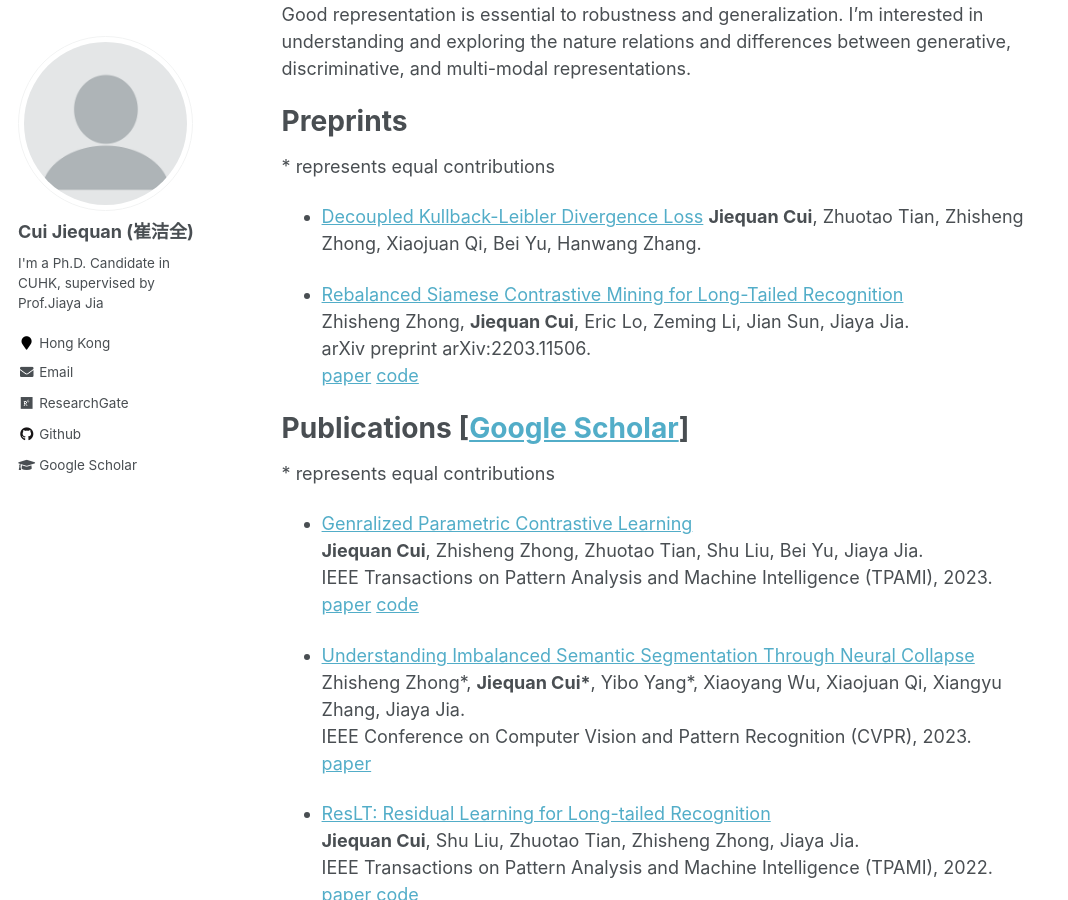
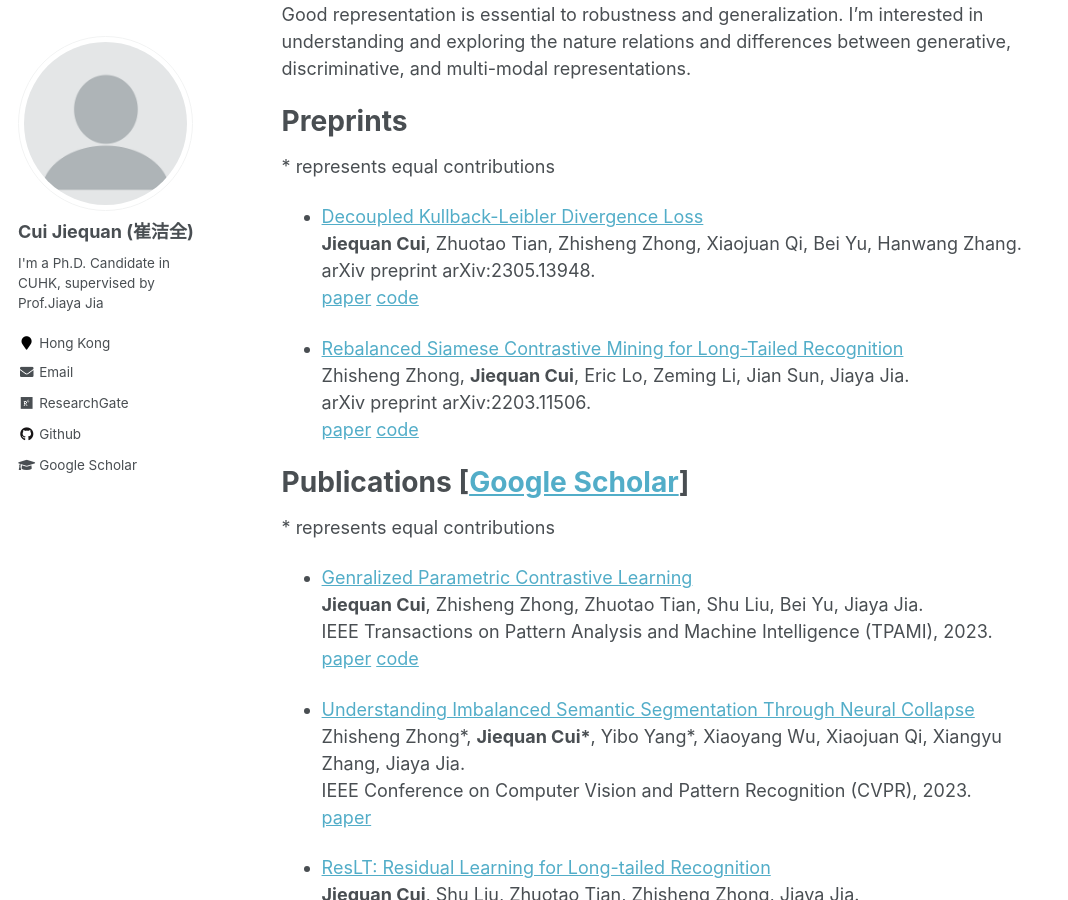
Before and after one commit to jiequancui/jiequancui.github.io, a Jekyll site: the page built from _pages/about.md, in a window 1280 px wide and 900 px high, scrolled down 443 px. Shown: the whole window, without its empty margins (0-1068 px from the left). Built offline with Jekyll 4.4.1, drawn with Linux system fonts in a browser that asks for light colours.

Commit message:
2029-09-13

```diff
--- a/_pages/about.md
+++ b/_pages/about.md
@@ -26,6 +26,8 @@ Preprints
 
 * [Decoupled Kullback-Leibler Divergence Loss](https://arxiv.org/pdf/2305.13948.pdf)
   **Jiequan Cui**, Zhuotao Tian, Zhisheng Zhong, Xiaojuan Qi, Bei Yu, Hanwang Zhang.
+  arXiv preprint arXiv:2305.13948.
+  [paper](https://arxiv.org/pdf/2305.13948.pdf) [code](https://github.com/jiequancui/DKL)
 
 * [Rebalanced Siamese Contrastive Mining for Long-Tailed Recognition](https://arxiv.org/pdf/2203.11506)
   Zhisheng Zhong, **Jiequan Cui**, Eric Lo, Zeming Li, Jian Sun, Jiaya Jia.
```
